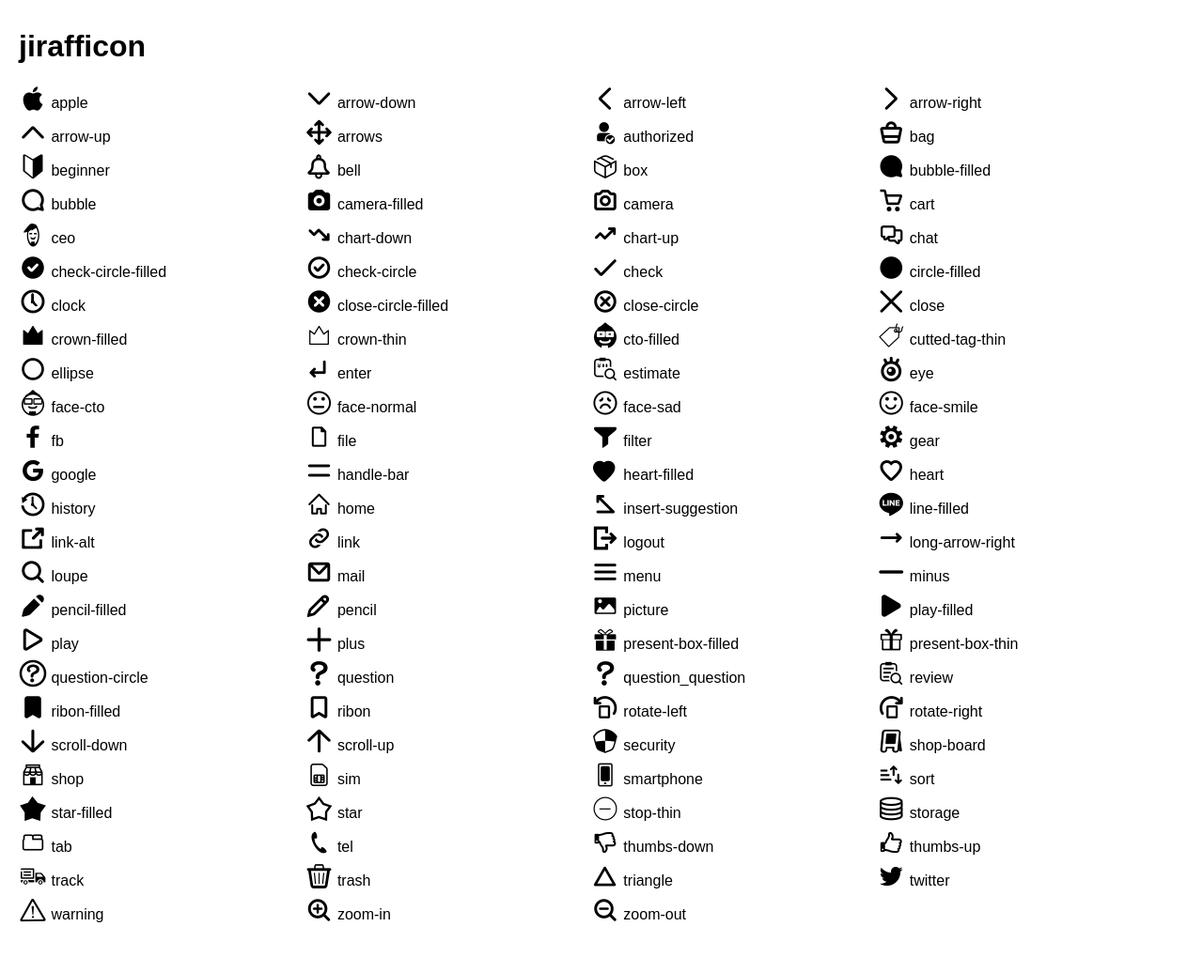
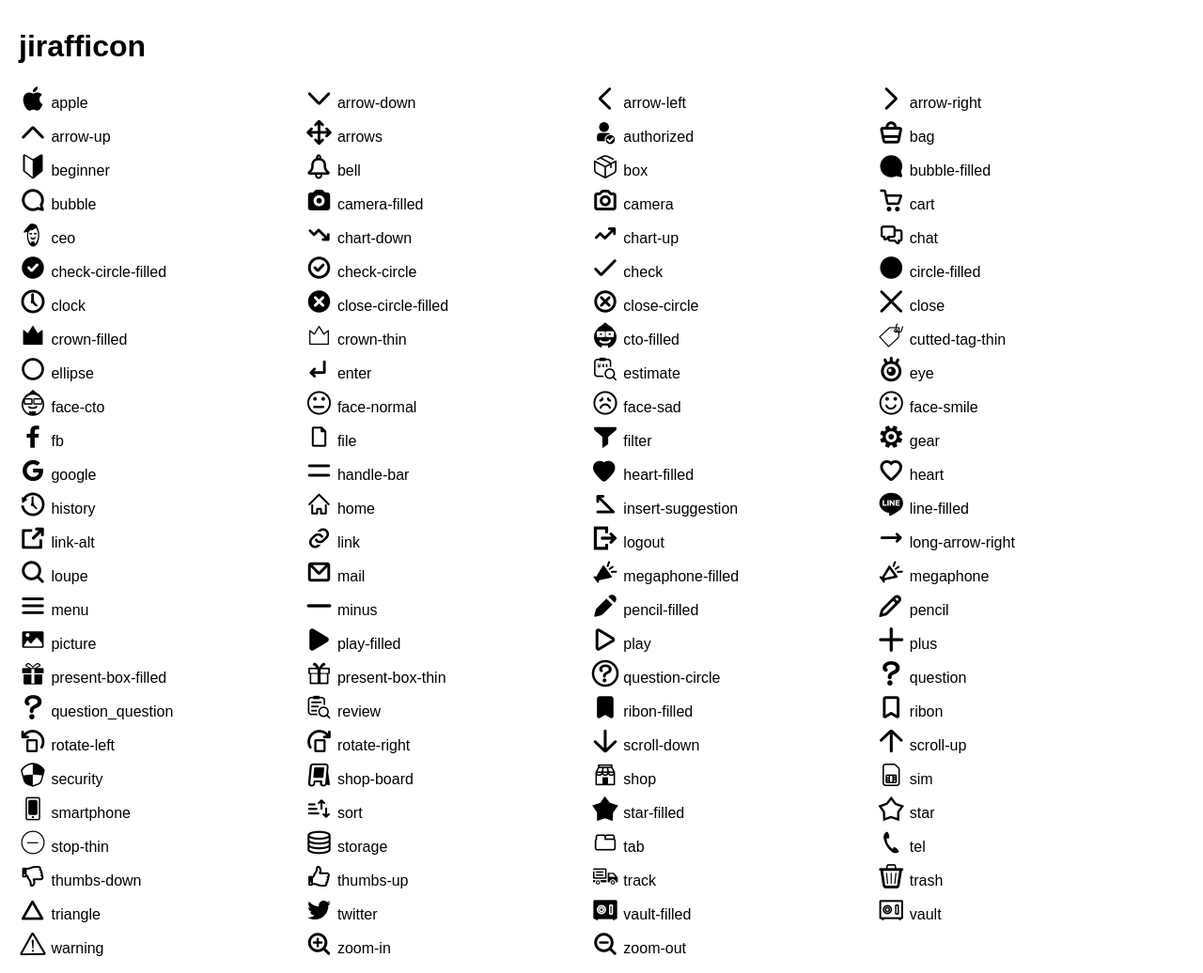
Before and after one commit to jiraffeinc/jirafficon, a website: page docs/index.html in a window 1280 px wide. Shown: the whole page at 94% size. Before the commit the page ends 1000 px from the top, so only its background shows below. Drawn offline with Linux system fonts and the light colour scheme.

Commit message:
add vault

```diff
--- a/docs/index.html
+++ b/docs/index.html
@@ -382,6 +382,18 @@
     </div>
     <div class="preview">
       <span class="preview__icon">
+        <span class="jirafficon jirafficon-megaphone-filled"></span>
+      </span>
+      <span>megaphone-filled</span>
+    </div>
+    <div class="preview">
+      <span class="preview__icon">
+        <span class="jirafficon jirafficon-megaphone"></span>
+      </span>
+      <span>megaphone</span>
+    </div>
+    <div class="preview">
+      <span class="preview__icon">
         <span class="jirafficon jirafficon-menu"></span>
       </span>
       <span>menu</span>
@@ -610,6 +622,18 @@
     </div>
     <div class="preview">
       <span class="preview__icon">
+        <span class="jirafficon jirafficon-vault-filled"></span>
+      </span>
+      <span>vault-filled</span>
+    </div>
+    <div class="preview">
+      <span class="preview__icon">
+        <span class="jirafficon jirafficon-vault"></span>
+      </span>
+      <span>vault</span>
+    </div>
+    <div class="preview">
+      <span class="preview__icon">
         <span class="jirafficon jirafficon-warning"></span>
       </span>
       <span>warning</span>
--- a/fonts/jirafficon.scss
+++ b/fonts/jirafficon.scss
@@ -1,8 +1,8 @@
 @font-face {
 	font-family: "jirafficon";
-	src: url("jirafficon.eot?479b0ae9ef82993fdf751ed51a9f7f9e?#iefix") format("embedded-opentype"),
-url("jirafficon.woff2?479b0ae9ef82993fdf751ed51a9f7f9e") format("woff2"),
-url("jirafficon.woff?479b0ae9ef82993fdf751ed51a9f7f9e") format("woff");
+	src: url("jirafficon.eot?7c5d620e77ae7b4ec2cb570df4ca4021?#iefix") format("embedded-opentype"),
+url("jirafficon.woff2?7c5d620e77ae7b4ec2cb570df4ca4021") format("woff2"),
+url("jirafficon.woff?7c5d620e77ae7b4ec2cb570df4ca4021") format("woff");
 }
 
 .jirafficon {
@@ -190,126 +190,138 @@ url("jirafficon.woff?479b0ae9ef82993fdf751ed51a9f7f9e") format("woff");
 .jirafficon-mail:before {
 	content: "\f13a";
 }
-.jirafficon-menu:before {
+.jirafficon-megaphone-filled:before {
 	content: "\f13b";
 }
-.jirafficon-minus:before {
+.jirafficon-megaphone:before {
 	content: "\f13c";
 }
-.jirafficon-pencil-filled:before {
+.jirafficon-menu:before {
 	content: "\f13d";
 }
-.jirafficon-pencil:before {
+.jirafficon-minus:before {
 	content: "\f13e";
 }
-.jirafficon-picture:before {
+.jirafficon-pencil-filled:before {
 	content: "\f13f";
 }
-.jirafficon-play-filled:before {
+.jirafficon-pencil:before {
 	content: "\f140";
 }
-.jirafficon-play:before {
+.jirafficon-picture:before {
 	content: "\f141";
 }
-.jirafficon-plus:before {
+.jirafficon-play-filled:before {
 	content: "\f142";
 }
-.jirafficon-present-box-filled:before {
+.jirafficon-play:before {
 	content: "\f143";
 }
-.jirafficon-present-box-thin:before {
+.jirafficon-plus:before {
 	content: "\f144";
 }
-.jirafficon-question-circle:before {
+.jirafficon-present-box-filled:before {
 	content: "\f145";
 }
-.jirafficon-question:before {
+.jirafficon-present-box-thin:before {
 	content: "\f146";
 }
-.jirafficon-question_question:before {
+.jirafficon-question-circle:before {
 	content: "\f147";
 }
-.jirafficon-review:before {
+.jirafficon-question:before {
 	content: "\f148";
 }
-.jirafficon-ribon-filled:before {
+.jirafficon-question_question:before {
 	content: "\f149";
 }
-.jirafficon-ribon:before {
+.jirafficon-review:before {
 	content: "\f14a";
 }
-.jirafficon-rotate-left:before {
+.jirafficon-ribon-filled:before {
 	content: "\f14b";
 }
-.jirafficon-rotate-right:before {
+.jirafficon-ribon:before {
 	content: "\f14c";
 }
-.jirafficon-scroll-down:before {
+.jirafficon-rotate-left:before {
 	content: "\f14d";
 }
-.jirafficon-scroll-up:before {
+.jirafficon-rotate-right:before {
 	content: "\f14e";
 }
-.jirafficon-security:before {
+.jirafficon-scroll-down:before {
 	content: "\f14f";
 }
-.jirafficon-shop-board:before {
+.jirafficon-scroll-up:before {
 	content: "\f150";
 }
-.jirafficon-shop:before {
+.jirafficon-security:before {
 	content: "\f151";
 }
-.jirafficon-sim:before {
+.jirafficon-shop-board:before {
 	content: "\f152";
 }
-.jirafficon-smartphone:before {
+.jirafficon-shop:before {
 	content: "\f153";
 }
-.jirafficon-sort:before {
+.jirafficon-sim:before {
 	content: "\f154";
 }
-.jirafficon-star-filled:before {
+.jirafficon-smartphone:before {
 	content: "\f155";
 }
-.jirafficon-star:before {
+.jirafficon-sort:before {
 	content: "\f156";
 }
-.jirafficon-stop-thin:before {
+.jirafficon-star-filled:before {
 	content: "\f157";
 }
-.jirafficon-storage:before {
+.jirafficon-star:before {
 	content: "\f158";
 }
-.jirafficon-tab:before {
+.jirafficon-stop-thin:before {
 	content: "\f159";
 }
-.jirafficon-tel:before {
+.jirafficon-storage:before {
 	content: "\f15a";
 }
-.jirafficon-thumbs-down:before {
+.jirafficon-tab:before {
 	content: "\f15b";
 }
-.jirafficon-thumbs-up:before {
+.jirafficon-tel:before {
 	content: "\f15c";
 }
-.jirafficon-track:before {
+.jirafficon-thumbs-down:before {
 	content: "\f15d";
 }
-.jirafficon-trash:before {
+.jirafficon-thumbs-up:before {
 	content: "\f15e";
 }
-.jirafficon-triangle:before {
+.jirafficon-track:before {
 	content: "\f15f";
 }
-.jirafficon-twitter:before {
+.jirafficon-trash:before {
 	content: "\f160";
 }
-.jirafficon-warning:before {
+.jirafficon-triangle:before {
 	content: "\f161";
 }
-.jirafficon-zoom-in:before {
+.jirafficon-twitter:before {
 	content: "\f162";
 }
-.jirafficon-zoom-out:before {
+.jirafficon-vault-filled:before {
 	content: "\f163";
 }
+.jirafficon-vault:before {
+	content: "\f164";
+}
+.jirafficon-warning:before {
+	content: "\f165";
+}
+.jirafficon-zoom-in:before {
+	content: "\f166";
+}
+.jirafficon-zoom-out:before {
+	content: "\f167";
+}
--- a/package.json
+++ b/package.json
@@ -1,6 +1,6 @@
 {
   "name": "jirafficon",
-  "version": "1.0.31",
+  "version": "1.0.32",
   "main": "index.js",
   "scripts": {
     "generate-icons": "node node_tasks/generateIcons.js",
```
Also changed, not shown: fonts/jirafficon.css, fonts/jirafficon.ttf, fonts/jirafficon.woff, fonts/jirafficon.woff2, src/svg/megaphone-filled.svg (added), src/svg/megaphone.svg (added), src/svg/vault-filled.svg (added), src/svg/vault.svg (added), 3 other files.
